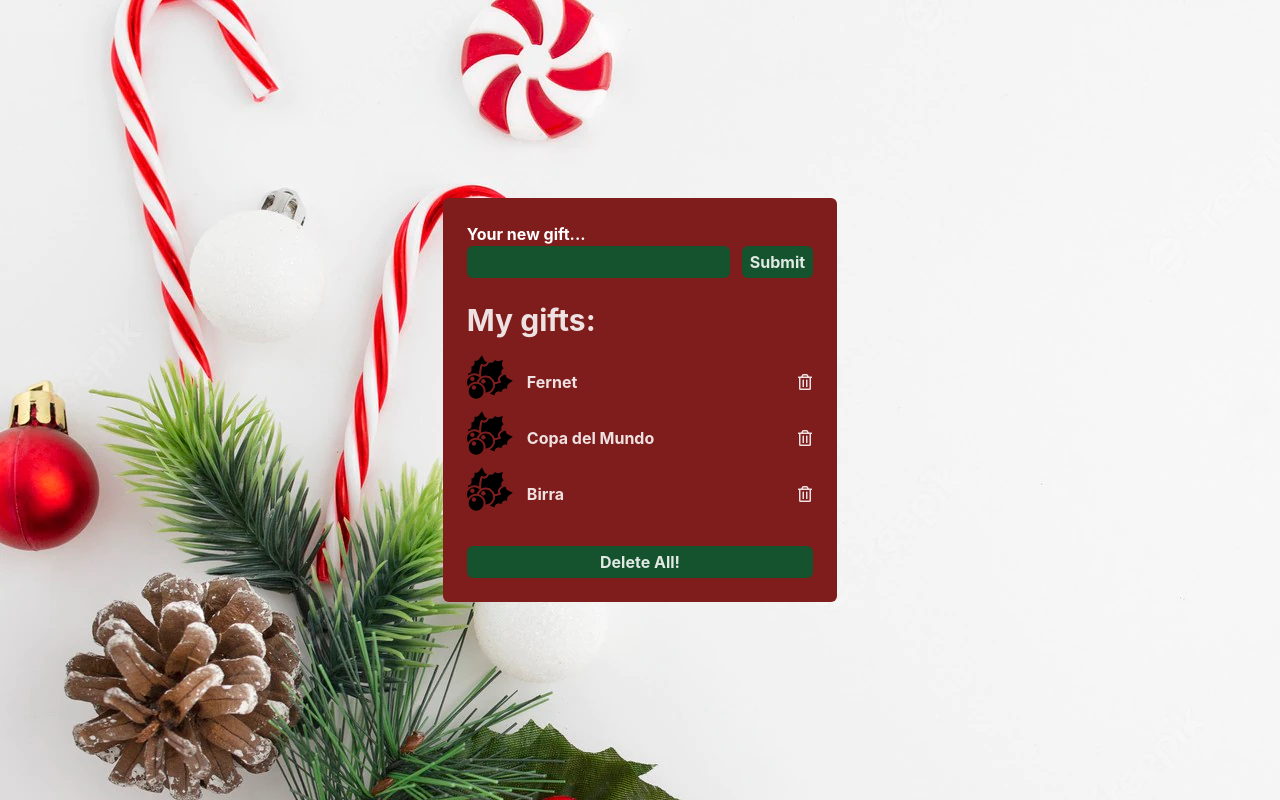
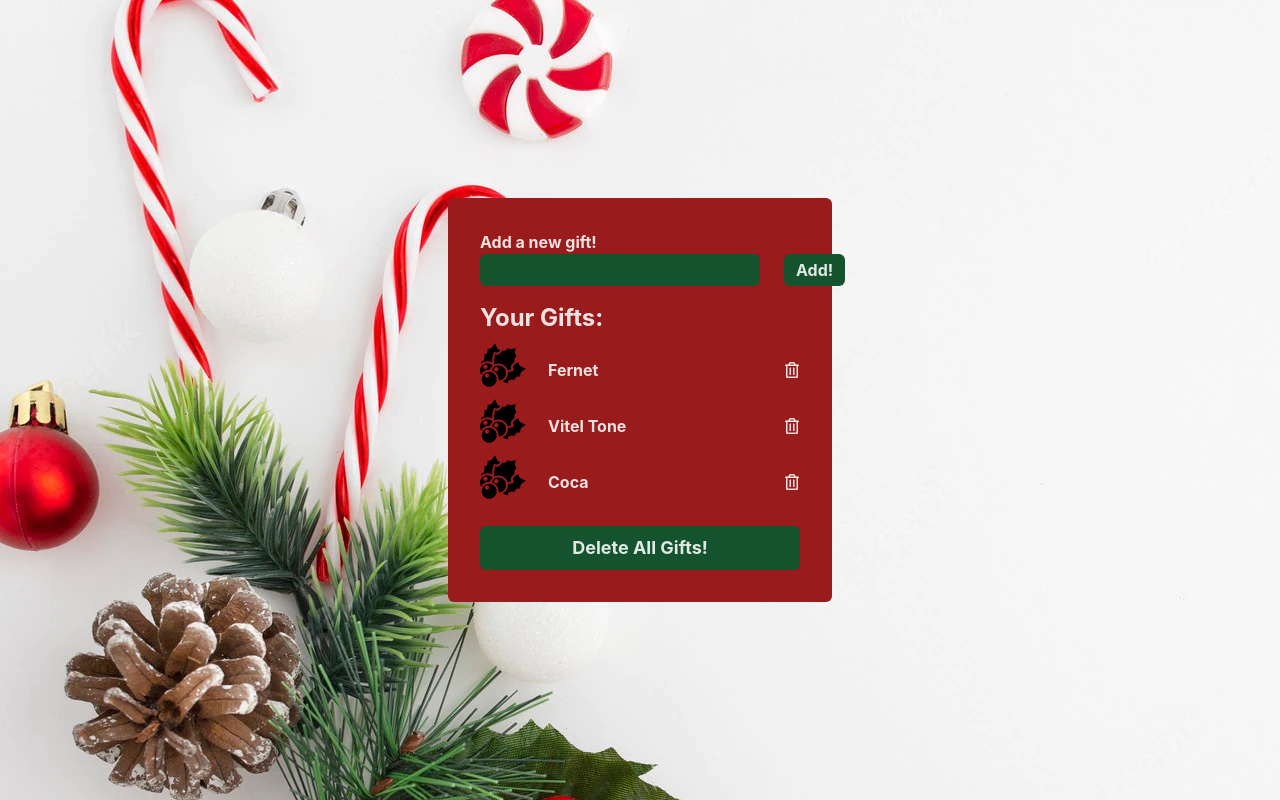
Before and after one commit to AllegriM/adviency, a React (Vite) app: page / in a window 1280 px wide. Built offline with nearby package versions, Linux system fonts and the light colour scheme.

Commit message:
feat: :white_check_mark: Day 6: Added a message when there are no gifts

```diff
--- a/package.json
+++ b/package.json
@@ -9,6 +9,7 @@
     "preview": "vite preview"
   },
   "dependencies": {
+    "@fontsource/mountains-of-christmas": "^4.5.10",
     "react": "^18.2.0",
     "react-dom": "^18.2.0"
   },
--- a/src/App.tsx
+++ b/src/App.tsx
@@ -4,13 +4,12 @@ import TrashIcon from "./TrashIcon"
 
 function App() {
 
-  const [gifts, setGifts] = useState<string[]>(["Fernet", "Copa del Mundo", "Birra"])
-
+  const [gifts, setGifts] = useState<string[]>(["Fernet", "Vitel Tone", "Coca"])
   const [giftName, setGiftName] = useState<string>("")
 
-  const handleSubmit = (e: React.FormEvent<HTMLFormElement>) => {
+  const handleSubmitGift = (e: React.FormEvent<HTMLFormElement>) => {
     e.preventDefault()
-    if(!giftName) return
+    if (!giftName) return
     setGifts([...gifts, giftName])
     setGiftName("")
   }
@@ -24,34 +23,34 @@ function App() {
   }
 
   return (
-    <div className={`App min-h-screen grid place-items-center bg-[url(./assets/christmas-bg.webp)]`}>
-      <div className="bg-red-900 max-w-md p-6 text-start rounded-md">
-        <form onSubmit={handleSubmit} className="flex items-end">
-          <div className="font-bold text-white flex flex-col">
-            <label htmlFor="new-gift">Your new gift...</label>
+    <div className="App min-h-screen grid place-items-center bg-[url('./assets/christmas-bg.webp')]">
+      <div className="bg-red-800 p-8 rounded-md max-w-sm w-full">
+        <form onSubmit={handleSubmitGift} className='flex items-end'>
+          <div className="flex flex-col">
+            <label htmlFor="next-gift" className="font-bold">Add a new gift!</label>
             <input
+              onChange={(e) => setGiftName(e.target.value)}
               value={giftName}
-              onChange={(e) => setGiftName(e.target.value)}
               type="text"
-              id="new-gift"
-              className="bg-green-900 rounded-md py-1 px-42"
+              id="next-gift"
+              className="bg-green-900 rounded-md py-1 px-4"
             />
           </div>
-          <input type="submit" className="bg-green-900 font-bold px-2 py-1 rounded-md ml-3" />
+          <input type="submit" className="ml-6 bg-green-900 px-3 py-1 rounded-md cursor-pointer hover:bg-green-800 transition-colors font-bold" value={"Add!"} />
         </form>
-        <ul className="my-6">
+        <ul className="my-4 min-h-[170px]">
           {
             gifts.length ?
-            <h2 className="font-bold text-3xl mb-4">My gifts:</h2>
+            <Heading text="Your Gifts:" styles="font-bold text-2xl mt-4 mb-2" />
             :
-            <h2 className="font-bold text-3xl mb-4">No gifts!</h2>
+            <Heading text="No gifts! Add a new one." styles="font-bold text-2xl mt-4 text-center" />
           }
           {
             gifts.map(gift => {
               return(
                 <li key={gift} className="flex items-center font-bold">
                   <ChristmasIcon />
-                  <span className="flex-grow ml-8">{gift}</span>
+                  <p className="ml-10 flex-grow">{gift}</p>
                   <button onClick={() => deleteGift(gift)}>
                     <TrashIcon />
                   </button>
@@ -60,15 +59,23 @@ function App() {
             })
           }
         </ul>
-        <button
-          onClick={deleteAllGifts}
-          className="bg-green-900 font-bold py-1 w-full rounded-md"
-        >
-          Delete All!
+        <button onClick={deleteAllGifts} className="w-full bg-green-900 hover:bg-green-800 transition-colors py-2 rounded-md font-bold text-lg">
+          Delete All Gifts!
         </button>
       </div>
     </div>
   )
 }
 
+interface HeadingProps {
+  text: string,
+  styles?: string
+}
+
+const Heading = ({text, styles}: HeadingProps) => {
+  return(
+    <h2 className={styles}>{text}</h2>
+  )
+}
+
 export default App
--- a/tailwind.config.cjs
+++ b/tailwind.config.cjs
@@ -5,7 +5,9 @@ module.exports = {
     "./src/**/*.{js,ts,jsx,tsx}",
   ],
   theme: {
-    extend: {},
+    extend: {
+      fontFamily: 'Mountains of Christmas'
+    },
   },
   plugins: [],
 }
```
Also changed, not shown: 1 other file (tests, documents, lock files or other folders).
